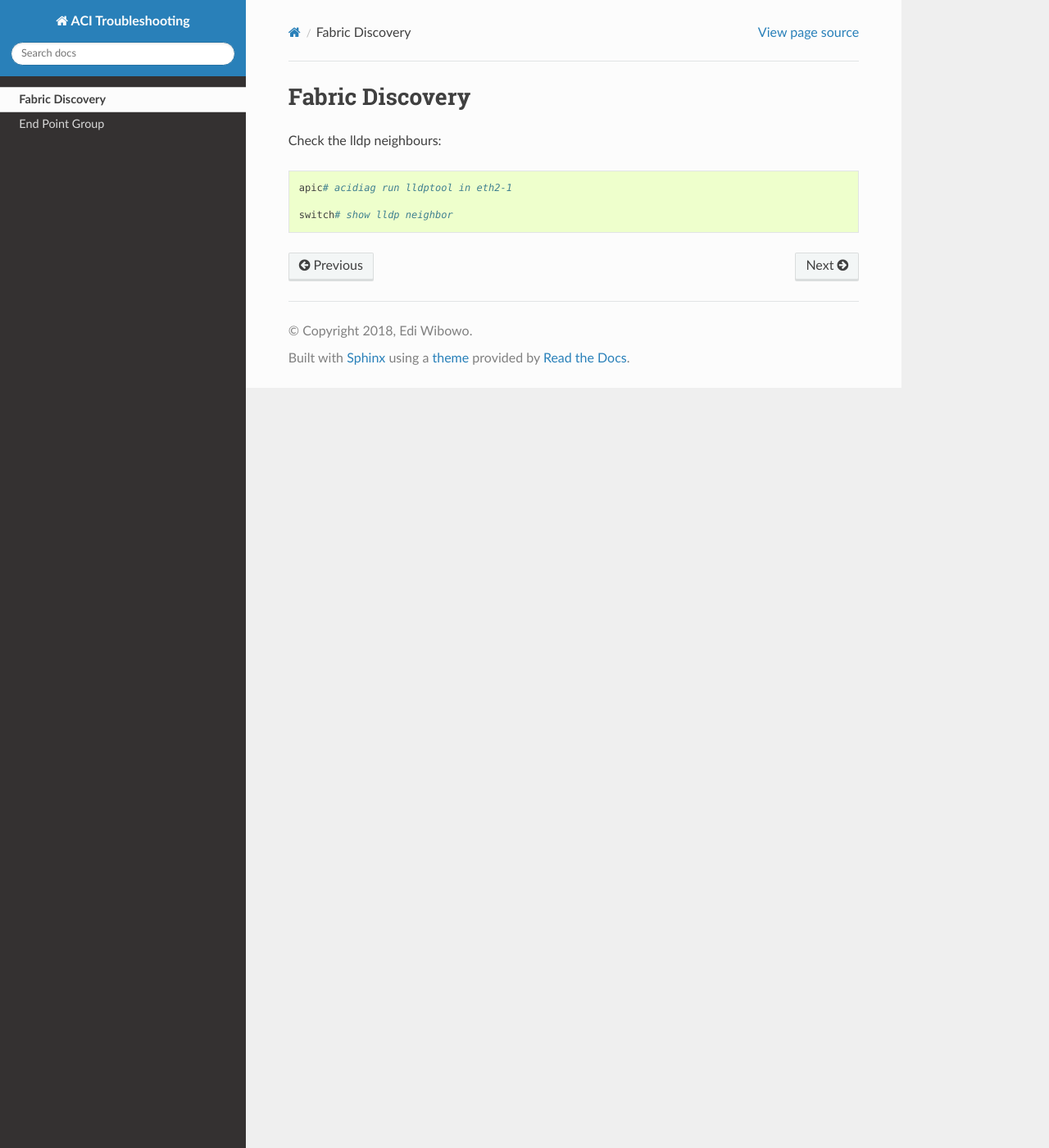
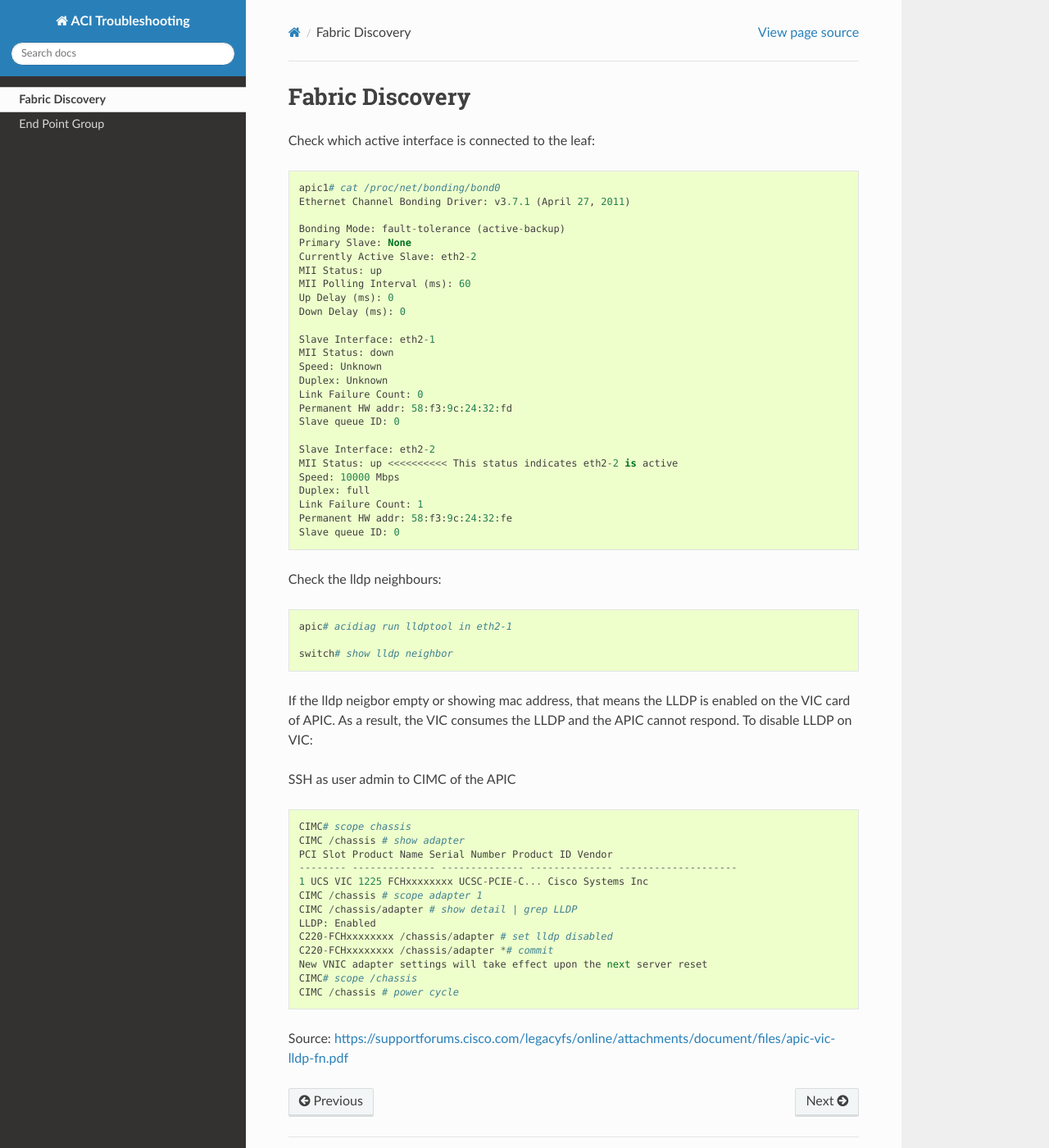
Before and after one commit to ewibowo/aci-troubleshooting-lab, a Sphinx documentation site: the page built from source/lab1.rst, in a window 1280 px wide and 1400 px high. Shown: the whole window at 82% size. Built offline with Sphinx 7.4.7 and the Read the Docs theme 2.0.0, drawn with Linux system fonts in a browser that asks for light colours.

Commit message:
Added bond0 APIC details

```diff
--- a/source/lab1.rst
+++ b/source/lab1.rst
@@ -1,8 +1,57 @@
 Fabric Discovery
 ================
+
+Check which active interface is connected to the leaf::
+
+  apic1# cat /proc/net/bonding/bond0
+  Ethernet Channel Bonding Driver: v3.7.1 (April 27, 2011)
+
+  Bonding Mode: fault-tolerance (active-backup)
+  Primary Slave: None
+  Currently Active Slave: eth2-2
+  MII Status: up
+  MII Polling Interval (ms): 60
+  Up Delay (ms): 0
+  Down Delay (ms): 0
+
+  Slave Interface: eth2-1
+  MII Status: down
+  Speed: Unknown
+  Duplex: Unknown
+  Link Failure Count: 0
+  Permanent HW addr: 58:f3:9c:24:32:fd
+  Slave queue ID: 0
+
+  Slave Interface: eth2-2
+  MII Status: up <<<<<<<<<< This status indicates eth2-2 is active
+  Speed: 10000 Mbps
+  Duplex: full
+  Link Failure Count: 1
+  Permanent HW addr: 58:f3:9c:24:32:fe
+  Slave queue ID: 0
 
 Check the lldp neighbours::
 
   apic# acidiag run lldptool in eth2-1
 
   switch# show lldp neighbor
+
+If the lldp neigbor empty or showing mac address, that means the LLDP is enabled on the VIC card of APIC. As a result, the VIC consumes the LLDP and the APIC cannot respond. To disable LLDP on VIC:
+
+SSH as user admin to CIMC of the APIC ::
+
+  CIMC# scope chassis
+  CIMC /chassis # show adapter
+  PCI Slot Product Name Serial Number Product ID Vendor
+  -------- -------------- -------------- -------------- --------------------
+  1 UCS VIC 1225 FCHxxxxxxxx UCSC-PCIE-C... Cisco Systems Inc
+  CIMC /chassis # scope adapter 1
+  CIMC /chassis/adapter # show detail | grep LLDP
+  LLDP: Enabled
+  C220-FCHxxxxxxxx /chassis/adapter # set lldp disabled
+  C220-FCHxxxxxxxx /chassis/adapter *# commit
+  New VNIC adapter settings will take effect upon the next server reset
+  CIMC# scope /chassis
+  CIMC /chassis # power cycle
+
+Source: https://supportforums.cisco.com/legacyfs/online/attachments/document/files/apic-vic-lldp-fn.pdf
```
